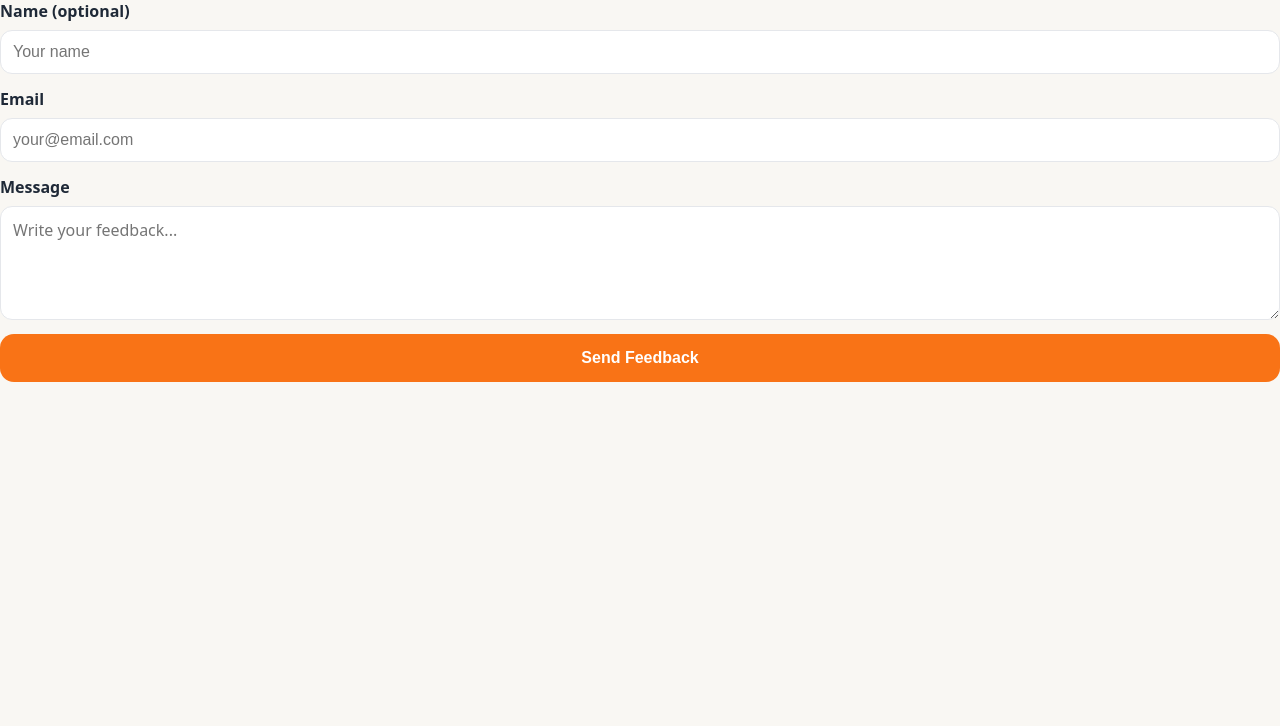
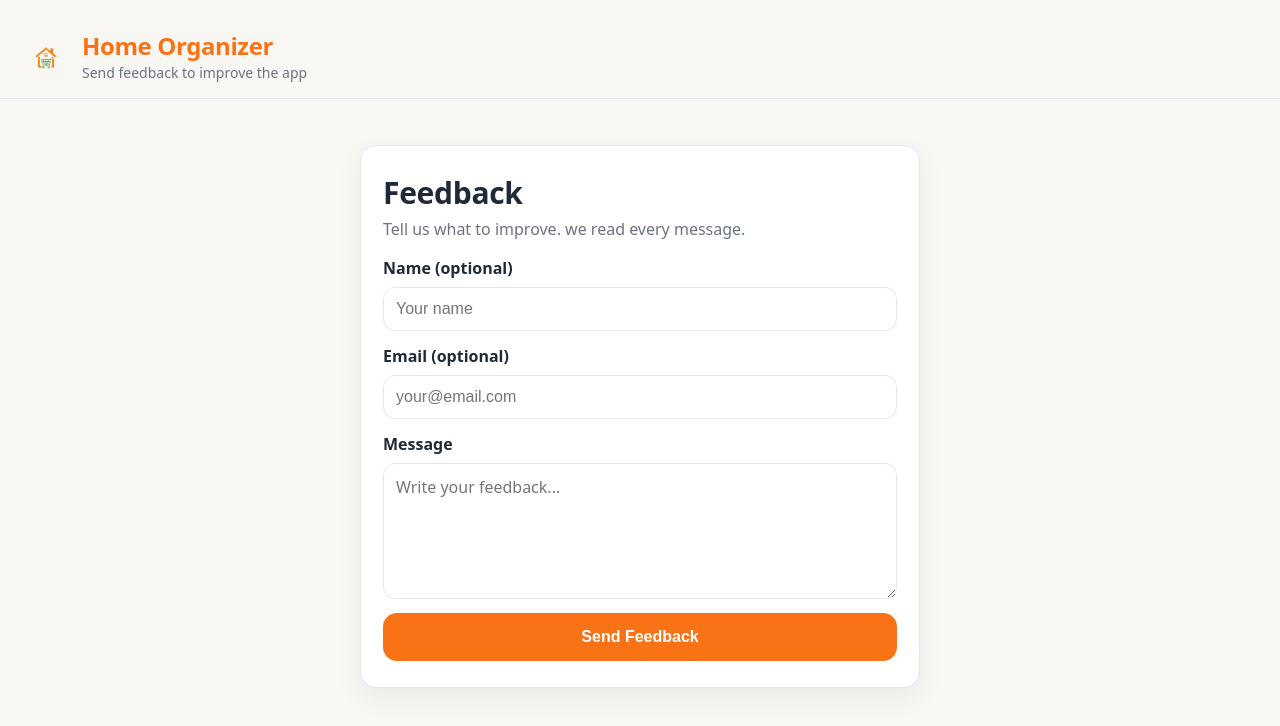
Before and after one commit to Dinelegacy/Home-Organizer-App, a plain HTML site: page docs/feedback.html in a window 1280 px wide. Drawn offline with Linux system fonts and the light colour scheme.

Commit message:
modified feedback.html index.html and styles folder

```diff
--- a/docs/feedback.css
+++ /dev/null
@@ -1,15 +0,0 @@
-textarea {
-    width: 100%;
-    padding: 12px;
-    font-size: 16px;
-    border: 1px solid var(--border);
-    border-radius: 12px;
-    outline: none;
-    resize: vertical;
-    font-family: inherit;
-}
-
-textarea:focus {
-    border-color: var(--accent);
-    box-shadow: 0 0 0 4px rgba(47, 158, 68, 0.15);
-}
--- a/docs/feedback.html
+++ b/docs/feedback.html
@@ -1,29 +1,69 @@
-<link rel="stylesheet" href="./styles/base.css" />
-<link rel="stylesheet" href="./styles/auth.css" />
+<!DOCTYPE html>
+<html lang="en">
+
+<head>
+    <meta charset="UTF-8" />
+    <meta name="viewport" content="width=device-width, initial-scale=1.0" />
+    <title>Feedback | Home Organizer</title>
+
+    <link rel="stylesheet" href="./styles/base.css">
+    <link rel="stylesheet" href="./styles/auth.css">
+</head>
+
+<body>
+    <div class="container">
+        <header class="topbar">
+            <a href="index.html" class="brand">
+                <img src="./assets/images/logo.png" class="logo" alt="Home Organizer logo" />
+                <div>
+                    <h1>Home Organizer</h1>
+                    <p class="subtitle">Send feedback to improve the app</p>
+                </div>
+            </a>
+
+            <nav class="nav">
+                <button class="menuBtn" id="menuBtn" aria-label="Open menu" aria-expanded="false">☰</button>
+                <div class="menu" id="menu">
+                    <a class="menuLink" href="index.html">Home</a>
+                    <a class="menuLink" href="login.html">Login</a>
+                    <a class="menuLink" href="register.html">Register</a>
+                    <a class="menuLink" href="feedback.html">Feedback</a>
+                </div>
+            </nav>
+        </header>
+
+        <main class="authWrap">
+            <section class="card authCard">
+                <header class="authHeader">
+                    <h2>Feedback</h2>
+                    <p class="authSub">Tell us what to improve. we read every message.</p>
+                </header>
 
                 <form class="authForm" action="https://formspree.io/f/xbdagndo" method="POST">
-    <!-- anti-spam (hidden) -->
-    <input type="text" name="_gotcha" style="display:none" />
-
                     <label class="field">
                         <span>Name (optional)</span>
                         <input type="text" name="name" placeholder="Your name" />
                     </label>
 
                     <label class="field">
-        <span>Email</span>
-        <input type="email" name="email" placeholder="your@email.com" required />
+                        <span>Email (optional)</span>
+                        <input type="email" name="email" placeholder="your@email.com" />
                     </label>
 
                     <label class="field">
                         <span>Message</span>
-        <textarea name="message" rows="4" placeholder="Write your feedback..." required></textarea>
+                        <textarea name="message" rows="5" placeholder="Write your feedback..." required></textarea>
                     </label>
 
                     <input type="hidden" name="_subject" value="New Feedback - Home Organizer" />
 
-    <!-- where to go after submit -->
-    <input type="hidden" name="_next" value="landing.html" />
-
                     <button class="btn full" type="submit">Send Feedback</button>
                 </form>
+            </section>
+        </main>
+    </div>
+
+    <script src="./menu.js"></script>
+</body>
+
+</html>
--- a/docs/styles/auth.css
+++ b/docs/styles/auth.css
@@ -152,3 +152,19 @@
 .togglePassword:hover {
     opacity: 1;
 }
+
+textarea {
+    width: 100%;
+    padding: 12px;
+    font-size: 16px;
+    border: 1px solid var(--border);
+    border-radius: 12px;
+    outline: none;
+    resize: vertical;
+    font-family: inherit;
+}
+
+textarea:focus {
+    border-color: var(--accent);
+    box-shadow: 0 0 0 4px rgba(47, 158, 68, 0.15);
+}
--- a/docs/styles/base.css
+++ b/docs/styles/base.css
@@ -273,3 +273,14 @@ textarea:focus {
     border-color: var(--accent);
     box-shadow: 0 0 0 4px rgba(47, 158, 68, 0.15);
 }
+
+.footer a {
+    color: var(--primary);
+    font-weight: 600;
+    text-decoration: none;
+}
+
+.footer a:hover {
+    color: var(--primary-hover);
+    text-decoration: underline;
+}
```
Also changed, not shown: docs/index.html (+2 -1 lines). Lines whose indentation alone changed are shown as unchanged.
